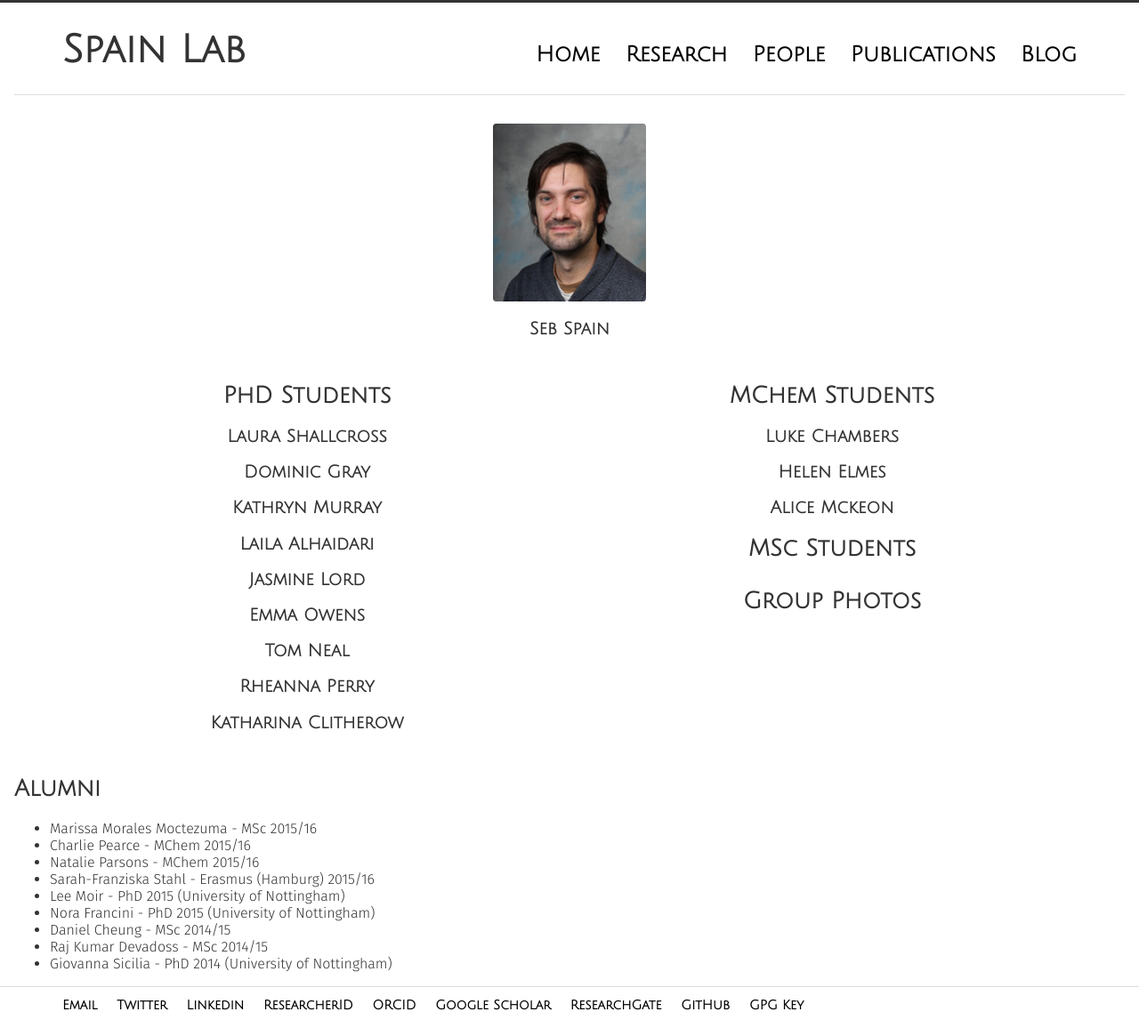
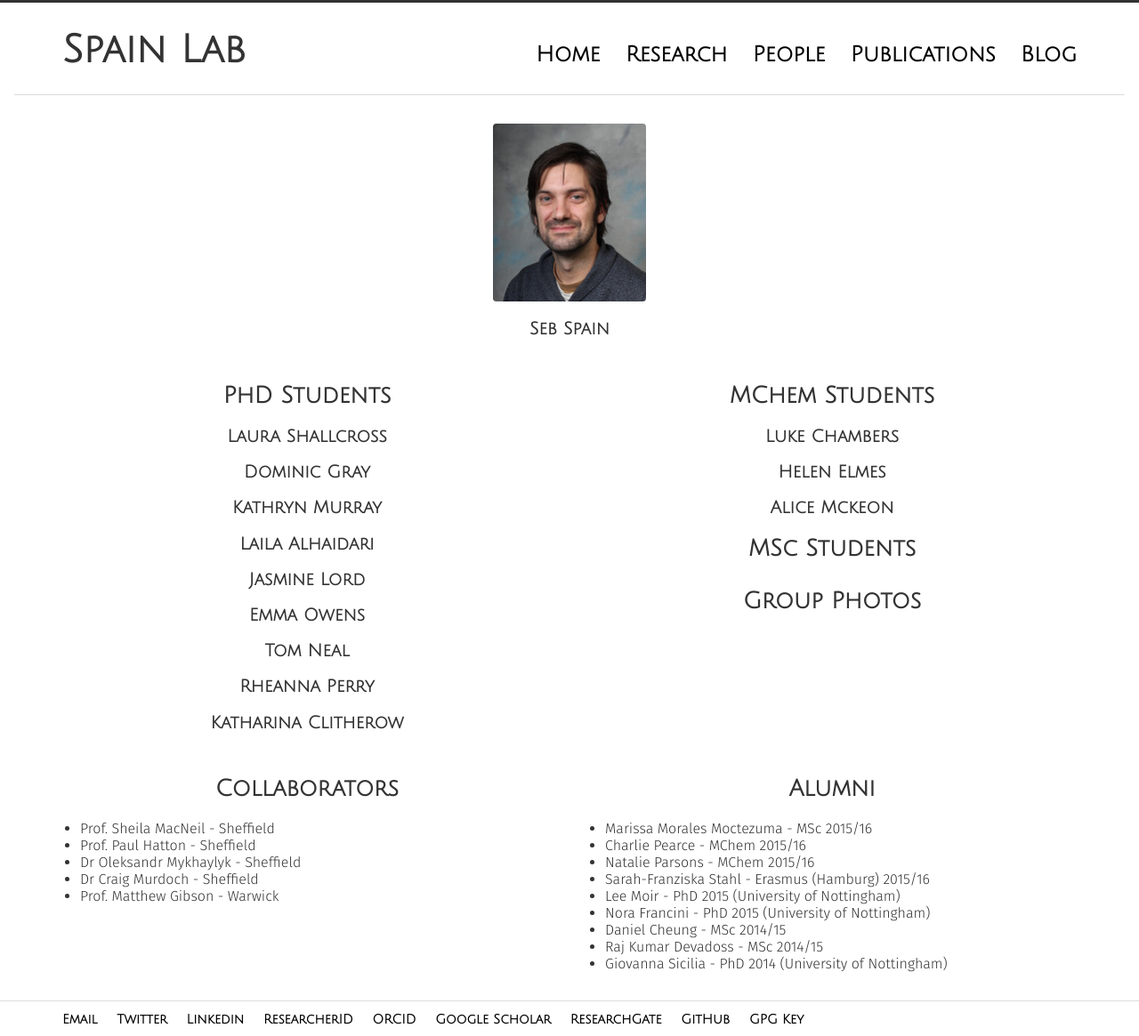
Before and after one commit to sebspain/sebspain.github.io, a Jekyll site: the page group/index.html, which Jekyll copies as it is, in a window 1280 px wide. Shown: the whole page at 89% size. Built offline with Jekyll 4.4.1, drawn with Linux system fonts in a browser that asks for light colours; nearby versions of some CDN libraries.

Commit message:
added collaborators; alumni and collab need to put under JS

```diff
--- a/group/index.html
+++ b/group/index.html
@@ -88,10 +88,22 @@
          <h2 class="profile">MSc Students</h2>
         </div>
 	 <a href="photos/"><h2 class="profile">Group Photos</h2></a>
-	</div>
+     </div>
+     <div class="grid">
+       <div class="no-gutters unit w-1-1">
 
-        <div class="unit w-1-1">
-            <h2>Alumni</h2>
+        <div class="unit w-1-2 center-on-mobiles">
+            <h2 class="profile">Collaborators</h2>
+            <ul>
+                <li>Prof. Sheila MacNeil - Sheffield</li>
+                <li>Prof. Paul Hatton - Sheffield</li>
+                <li>Dr Oleksandr Mykhaylyk - Sheffield</li>
+                <li>Dr Craig Murdoch - Sheffield</li>
+                <li>Prof. Matthew Gibson - Warwick</li>
+            </ul>
+        </div>
+        <div class="unit w-1-2 center-on-mobiles">
+            <h2 class="profile">Alumni</h2>
             <ul>
                 <li>Marissa Morales Moctezuma - MSc 2015/16</li>
                 <li>Charlie Pearce - MChem 2015/16</li>
@@ -104,6 +116,7 @@
                 <li>Giovanna Sicilia  - PhD 2014 (University of Nottingham)</li>
             </ul>
         </div>
+      </div>
     </div>
 </div>
 <footer>
```
